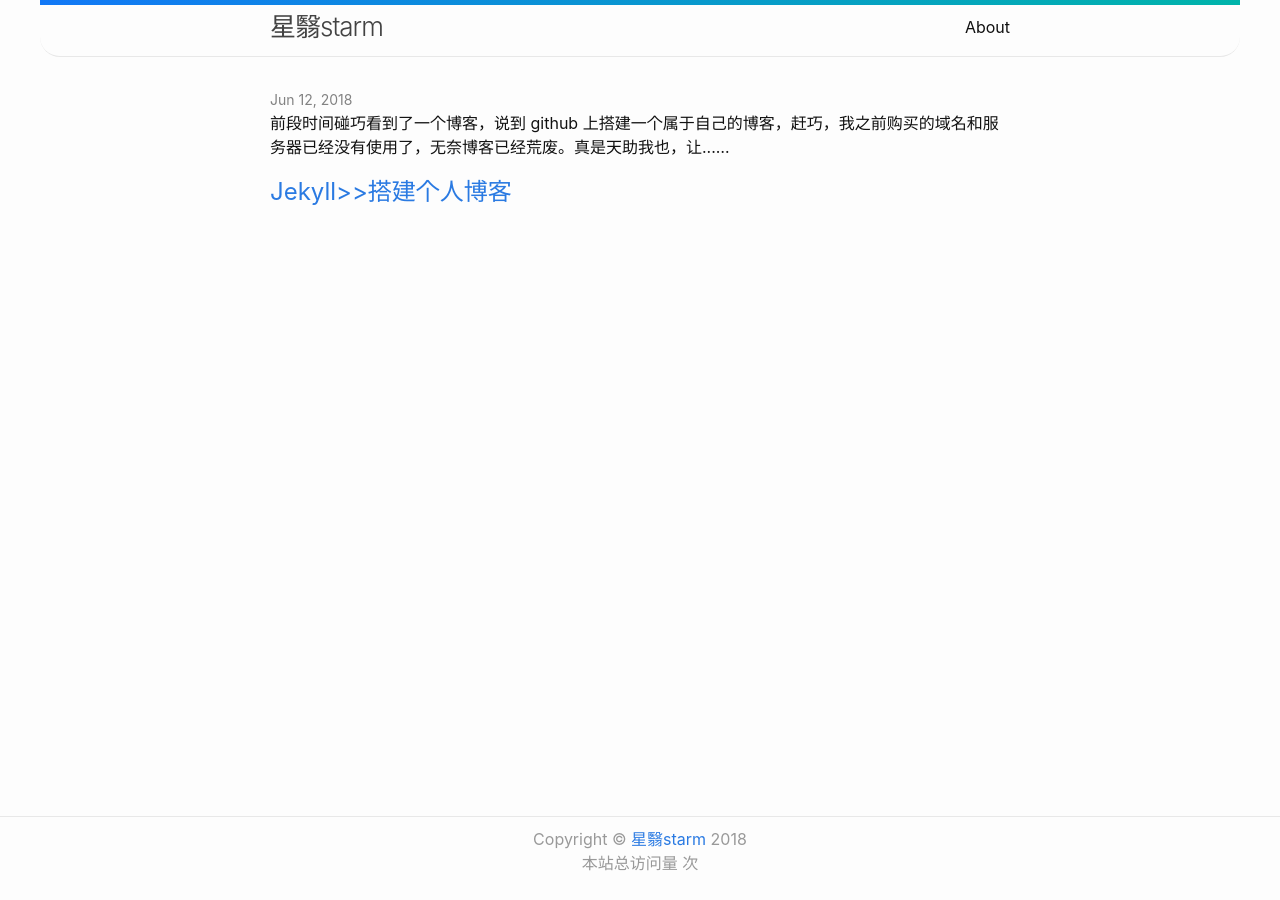
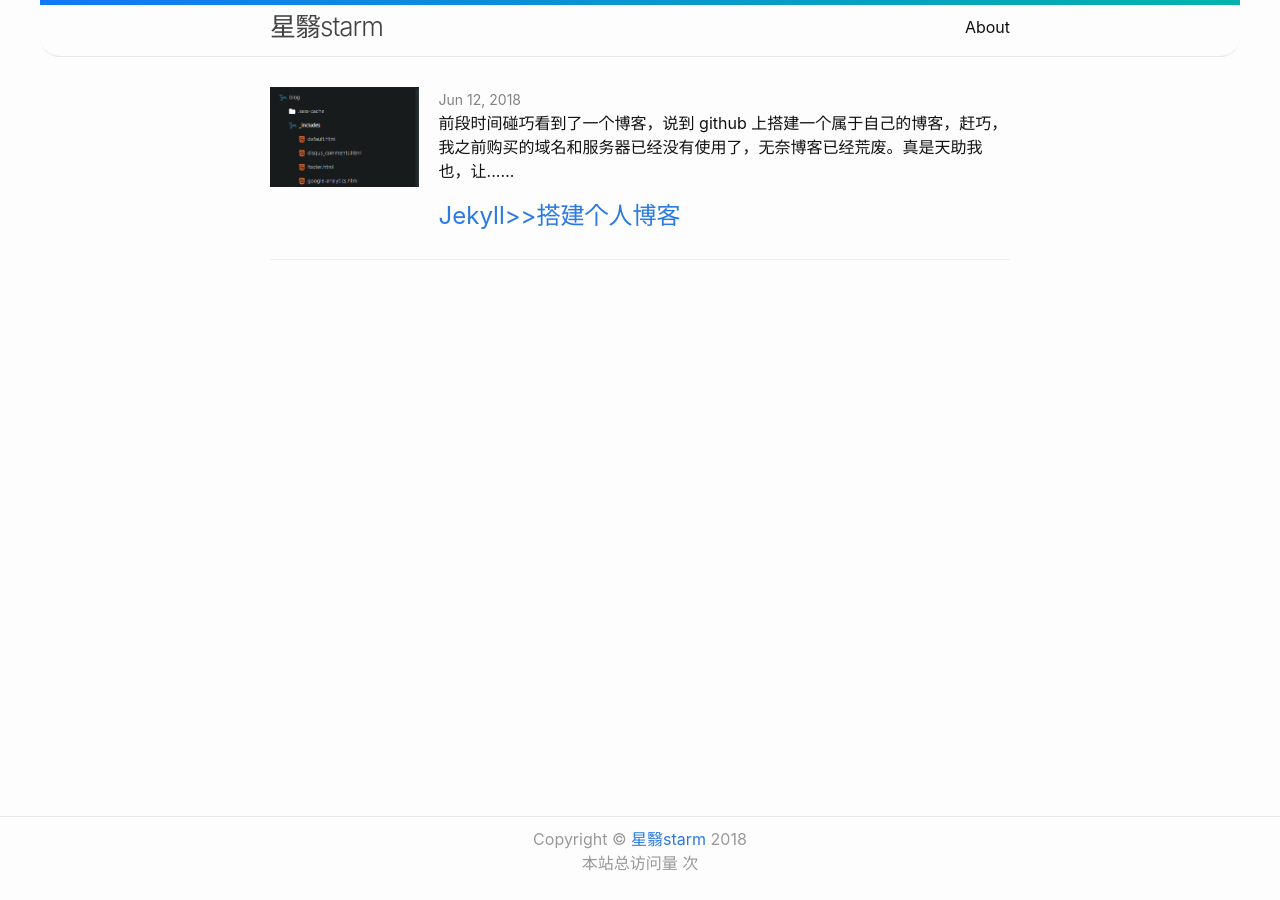
Before and after one commit to starm328/starm328.github.io, a Jekyll site: the page built from index.html, in a window 1280 px wide. Built offline with Jekyll 4.4.1, drawn with Linux system fonts in a browser that asks for light colours; the list of posts is cut into pages by our own code; comment, search, counter and statistics services are not loaded.

Commit message:
文章列表添加主图

```diff
--- a/_layouts/home.html
+++ b/_layouts/home.html
@@ -10,12 +10,16 @@ title: 首页
 	{{ content }}
 	{%- if site.posts.size > 0 -%}
 		<!-- <h2 class="post-list-heading">{{ page.list_title | default: "Posts" }}</h2> -->
-    <ul class="post-list">
+		<dl class="post-list">
 			{%- for post in site.posts -%}
-      <li>
+			<dt>
+				<img src="{{post.img}}">
+			</dt>
+			<dd>
 				{%- assign date_format = site.minima.date_format | default: "%b %-d, %Y" -%}
 				<span class="post-meta">{{ post.date | date: date_format }}</span>
 				<p>{{ post.content | strip_html | strip_newlines | truncate: 80 }}&hellip;</p>
+
 				<h3>
 					<a class="post-link" href="{{ post.url | relative_url }}">
 						{{ post.title | escape }}{{ post.tags }}
@@ -24,7 +28,7 @@ title: 首页
 				{%- if site.show_excerpts -%}
 					{{ post.excerpt }}
 				{%- endif -%}
-      </li>
+			</dd>
 			{%- endfor -%}
 		</ul>
 
--- a/assets/css/main.css
+++ b/assets/css/main.css
@@ -190,7 +190,8 @@ table {
 		border-bottom: 1px solid #e8e8e8;
 		min-height: 55.95px;
 		position: relative;
-    min-width:1200px;
+		width: 100%;
+		max-width: 1200px;
 		margin:0 auto;
 		border-bottom-right-radius: 20px;
 		border-bottom-left-radius: 20px;
@@ -347,10 +348,29 @@ table {
 
 .post-list {
 	margin-left: 0;
-  list-style: none; }
-  .post-list > li {
-    margin-bottom: 30px; }
-
+	list-style: none;
+	display: flex;
+	border-bottom: 1px solid #eee;
+	padding-bottom: 10px;
+	 }
+	.post-list > dt{margin-right:20px;max-height: 100px;overflow: hidden;}
+	.post-list > dd {
+		float:left;
+		}
+		 @media screen and (max-width: 800px) {
+			.post-list > dd >p {
+				word-wrap: break-word;
+				word-break: break-all;
+				overflow: hidden;
+				text-overflow: ellipsis;
+				display: -webkit-box;
+				-webkit-box-orient: vertical;
+				-webkit-line-clamp: 1;
+			}
+			.post-list > dd   .post-link{
+				font-size:18px;
+			}
+		 }
 .post-meta {
 	font-size: 14px;
 	color: #828282; }
```
Also changed, not shown: _posts/2018-06-12-start.md (+1 -0 lines). Lines whose indentation alone changed are shown as unchanged.
